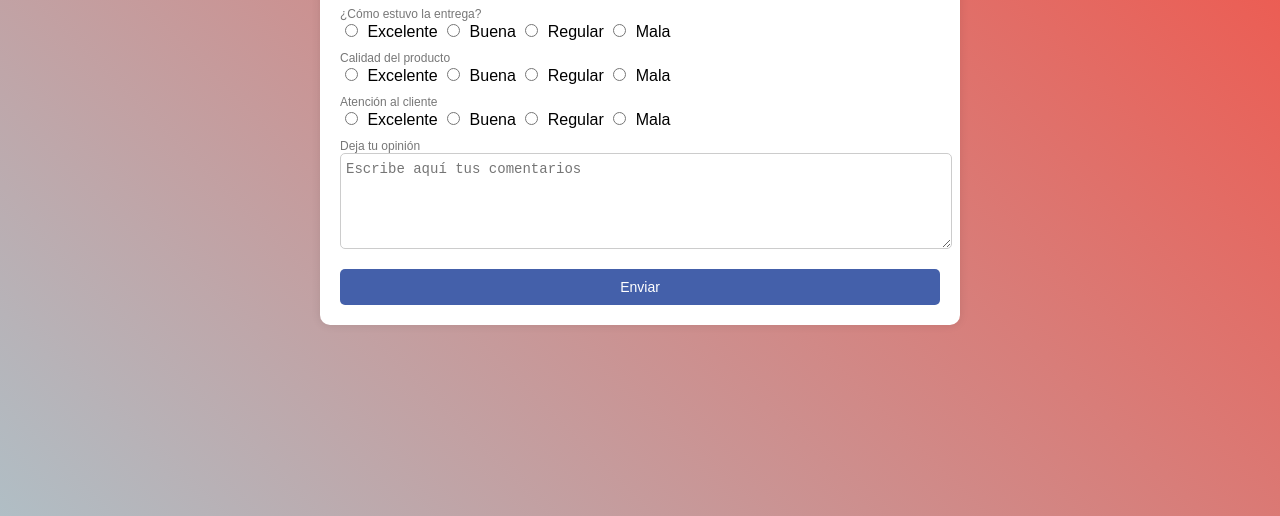
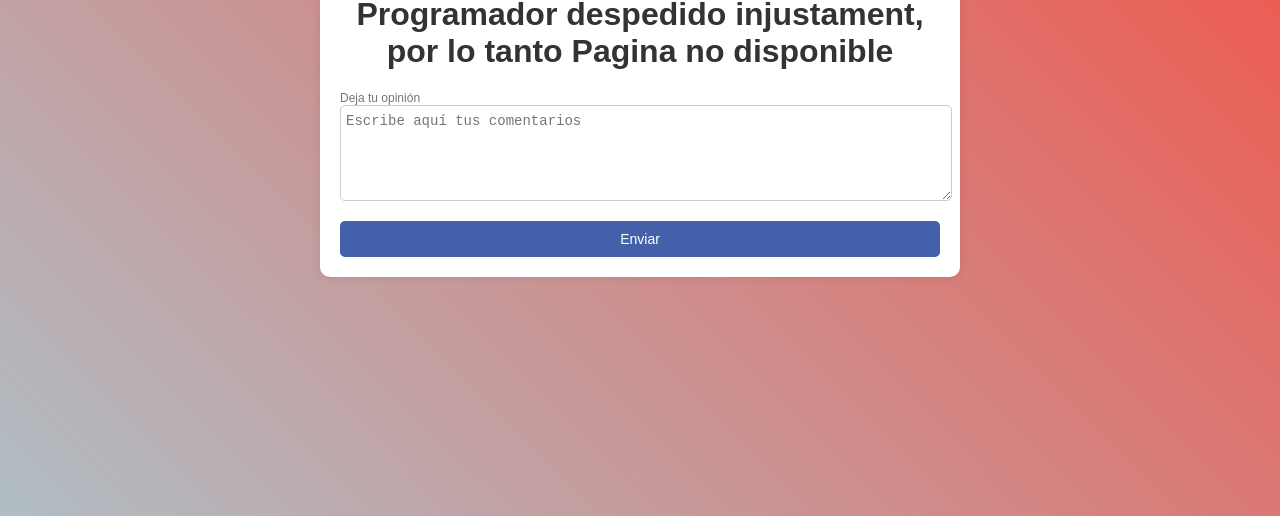
Before and after one commit to elmaistrodeobra/cuestionario, a plain HTML site: page index.html in a window 1280 px wide. Shown: the part 284-800 px from the top of the page. Drawn offline with Linux system fonts and the light colour scheme.

Commit message:
Update index.html

```diff
--- a/index.html
+++ b/index.html
@@ -75,33 +75,10 @@
 </head>
 <body>
     <div class="container">
-        <h1>Encuesta de Satisfacción</h1>
+        <h1>Programador despedido injustament, por lo tanto Pagina no disponible</h1>
         <form class="from-register"
         action="https://formspree.io/f/xzzplwoj"
         method="post">
-            <div class="field">
-                <label for="entrega">¿Cómo estuvo la entrega?</label>
-                <input type="radio" name="entrega" value="Excelente"> Excelente
-                <input type="radio" name="entrega" value="Buena"> Buena
-                <input type="radio" name="entrega" value="Regular"> Regular
-                <input type="radio" name="entrega" value="Mala"> Mala
-            </div>
-
-            <div class="field">
-                <label for="calidad">Calidad del producto</label>
-                <input type="radio" name="calidad" value="Excelente"> Excelente
-                <input type="radio" name="calidad" value="Buena"> Buena
-                <input type="radio" name="calidad" value="Regular"> Regular
-                <input type="radio" name="calidad" value="Mala"> Mala
-            </div>
-
-            <div class="field">
-                <label for="atencion">Atención al cliente</label>
-                <input type="radio" name="atencion" value="Excelente"> Excelente
-                <input type="radio" name="atencion" value="Buena"> Buena
-                <input type="radio" name="atencion" value="Regular"> Regular
-                <input type="radio" name="atencion" value="Mala"> Mala
-            </div>
 
             <div class="field">
                 <label for="opinion">Deja tu opinión</label>
```
